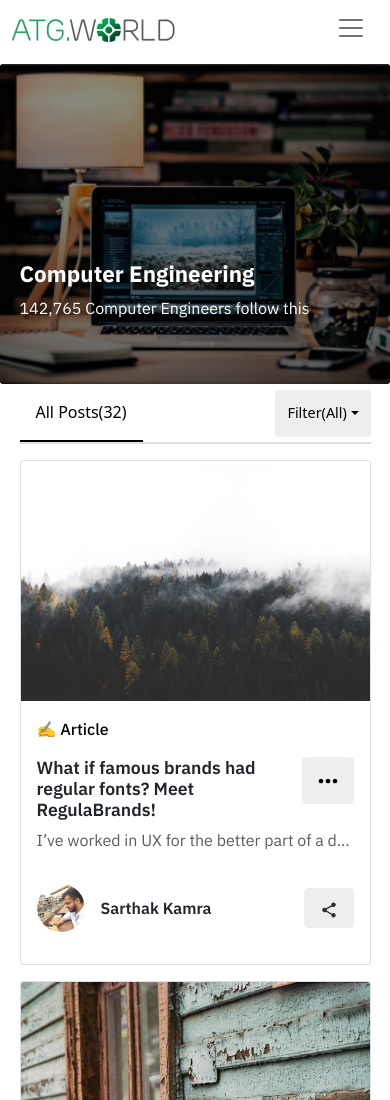
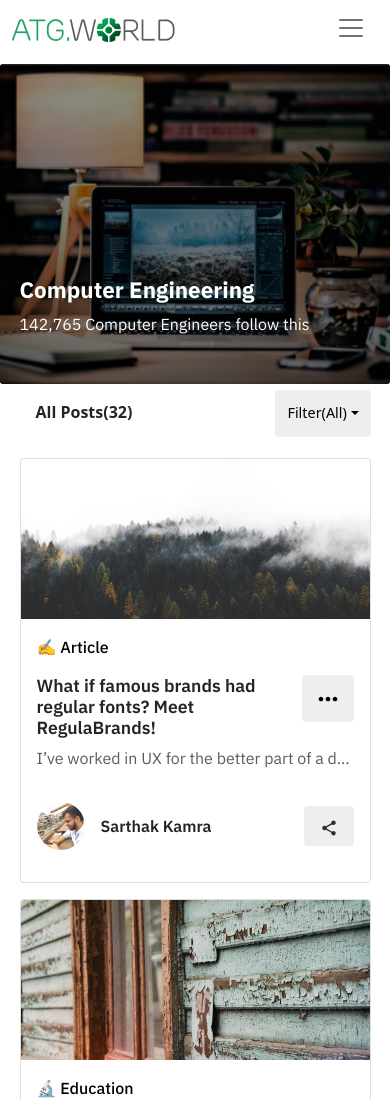
Before and after one commit to Suyious/atg-world-round-one, a React (Create React App) app: page / in a window 390 px wide. Shown: the top 1100 px of the page. Built offline with nearby package versions, Linux system fonts and the light colour scheme.

Commit message:
Responsiveness extension

```diff
--- a/src/Components/Body/Body.css
+++ b/src/Components/Body/Body.css
@@ -7,11 +7,14 @@
 
 
 .sub_navigation{
-    border-bottom: 2px solid #E0E0E0;
     padding: 0;
     display: flex;
     justify-content: space-between;
     background: #fff;
+}
+
+.sub_navigation.non_mobile{
+    border-bottom: 2px solid #E0E0E0;
 }
 
 .sticky{
@@ -48,6 +51,11 @@
 .sub_navigation .nav-link.active{
     color: #000;
     border-bottom: 2px solid #000;
+}
+
+.sub_navigation.mobile .nav-link{
+    color: #212529;
+    font-weight: 700;
 }
 
 .sub_nav_buttons{
--- a/src/Components/Body/Posts/PostCard/PostCard.css
+++ b/src/Components/Body/Posts/PostCard/PostCard.css
@@ -1,3 +1,7 @@
+.Posts{
+    margin-bottom: 1em;
+}
+
 .post_card{
     margin-top: 1em;
     width: 45em;
@@ -14,6 +18,12 @@
 .post_card_img.card-img-top{
     height: 15em;
     object-fit: cover;
+}
+
+@media (max-width: 600px){
+    .post_card_img.card-img-top{
+        height: 10em;
+    }
 }
 
 .post_card_category{
--- a/src/Components/Body/SubNavigation/MobileSubNavigation.js
+++ b/src/Components/Body/SubNavigation/MobileSubNavigation.js
@@ -1,11 +1,11 @@
-import { Button, ButtonGroup, Dropdown, DropdownButton, Nav } from "react-bootstrap";
+import { ButtonGroup, Dropdown, DropdownButton, Nav } from "react-bootstrap";
 
 const MobileSubNavigation = ({loginStatus, groupJoin, setOpenModal, setGroupJoin}) => {
     return (
         <div className="sub_navigation mobile">
-          <Nav defaultActiveKey="link-0" as="ul">
+          <Nav as="ul">
             <Nav.Item as="li">
-              <Nav.Link eventKey="link-0">All Posts(32)</Nav.Link>
+              <Nav.Link>All Posts(32)</Nav.Link>
             </Nav.Item>
           </Nav>
           <ButtonGroup className="sub_nav_buttons">
--- a/src/Components/Header/Header.css
+++ b/src/Components/Header/Header.css
@@ -34,4 +34,7 @@
 	.header_card_overlay .card-title{
 		font-size: 1.4em;
 	}
+	.header_card_overlay .container{
+		margin-bottom: 2em;
+	}
 }
```
